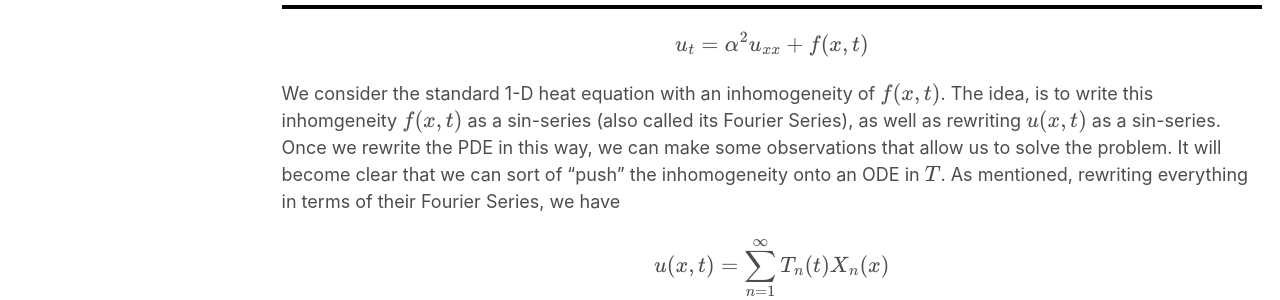
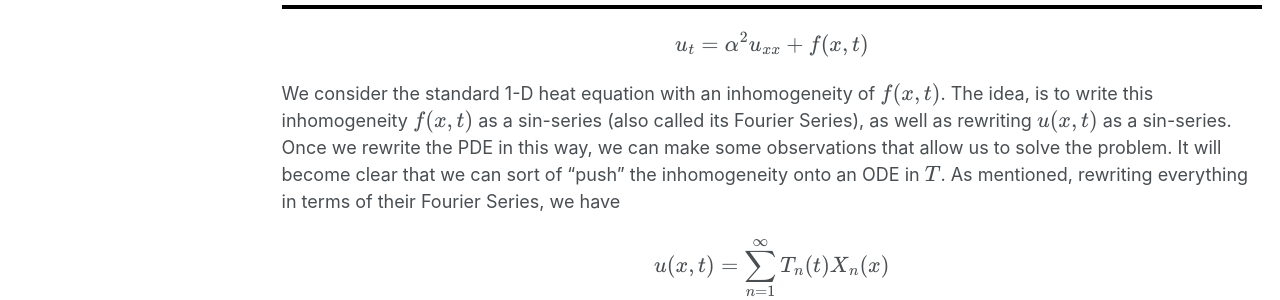
Before and after one commit to Nasser-Mohammed/Nasser-Mohammed.github.io, a Jekyll site: the page built from _pages/notes/pde/nonhompde-heat.md, in a window 1280 px wide and 900 px high. Shown: the part 147-447 px from the top of the window. Built offline with Jekyll 4.4.1, drawn with Linux system fonts in a browser that asks for light colours.

Commit message:
Update nonhompde-heat.md

```diff
--- a/_pages/notes/pde/nonhompde-heat.md
+++ b/_pages/notes/pde/nonhompde-heat.md
@@ -7,7 +7,7 @@ author_profile: false
 <hr style="border: 2px solid black;">
 \\[u_t=\alpha^2u_{xx} + f(x,t)\\]
 
-We consider the standard 1-D heat equation with an inhomogeneity of \\(f(x,t)\\). The idea, is to write this inhomgeneity \\(f(x,t)\\) as a sin-series (also called its Fourier Series), as well as rewriting \\(u(x,t)\\) as a sin-series. Once we rewrite the PDE in this way, we can make some observations that allow us to solve the problem. It will become clear that we can sort of "push" the inhomogeneity onto an ODE in \\(T\\). As mentioned, rewriting everything in terms of their Fourier Series, we have
+We consider the standard 1-D heat equation with an inhomogeneity of \\(f(x,t)\\). The idea, is to write this inhomogeneity \\(f(x,t)\\) as a sin-series (also called its Fourier Series), as well as rewriting \\(u(x,t)\\) as a sin-series. Once we rewrite the PDE in this way, we can make some observations that allow us to solve the problem. It will become clear that we can sort of "push" the inhomogeneity onto an ODE in \\(T\\). As mentioned, rewriting everything in terms of their Fourier Series, we have
 \\[u(x,t) = \sum_{n = 1}^{\infty}T_n(t)X_n(x)\\]
 \\[f(x,t) = \sum_{n = 1}^{\infty}f_n(t)X_n(x)\\]
 Since the \\(X_n(x)\\) comes from solving the homogenous version of PDE, \\(X_n(x) = \sin(n\pi x)\\), and since we are writing \\(f(x,t)\\) as its Fourier Series, we can just replace the \\(\sin(n\pi x)\\) from the Fourier Series representation with \\(X_n(x)\\). Now lets compute the partial derivatives,
```
